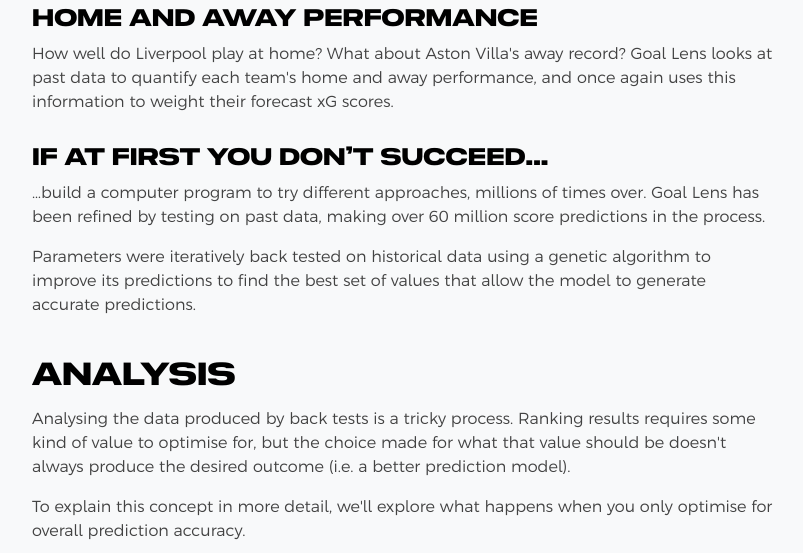
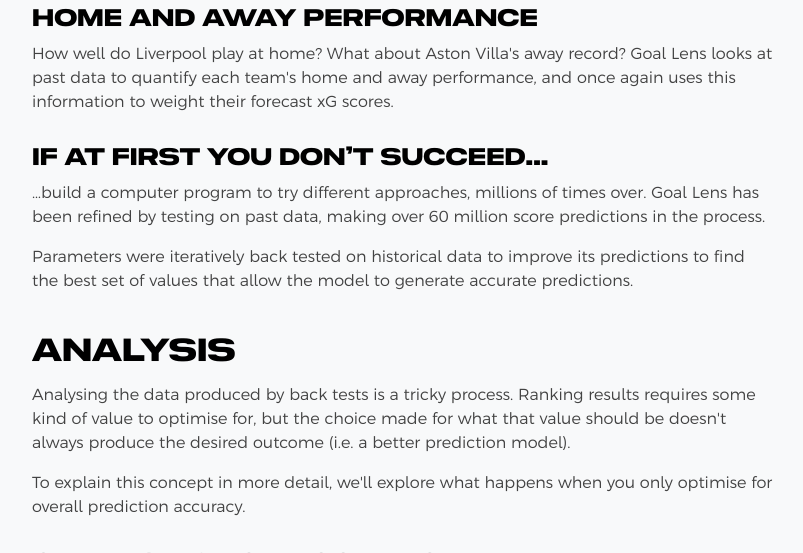
Before and after one commit to juancoquet/goallens, a Django app: page /analysis/ in a window 1280 px wide. Shown: the part 1060-1613 px from the top of the page, without its empty margins (40-843 px from the left). Run offline with Django 4.2, Linux system fonts and the light colour scheme.

Commit message:
tweak m&a

```diff
--- a/templates/m_and_a.html
+++ b/templates/m_and_a.html
@@ -50,7 +50,7 @@
     …build a computer program to try different approaches, millions of times over. Goal Lens has been refined by testing on past data, making over 60 million score predictions in the process.
   </p>
   <p>
-    Parameters were iteratively back tested on historical data using a genetic algorithm to improve its predictions to find the best set of values that allow the model to generate accurate predictions.
+    Parameters were iteratively back tested on historical data to improve its predictions to find the best set of values that allow the model to generate accurate predictions.
   </p>
 </section>
 
```
